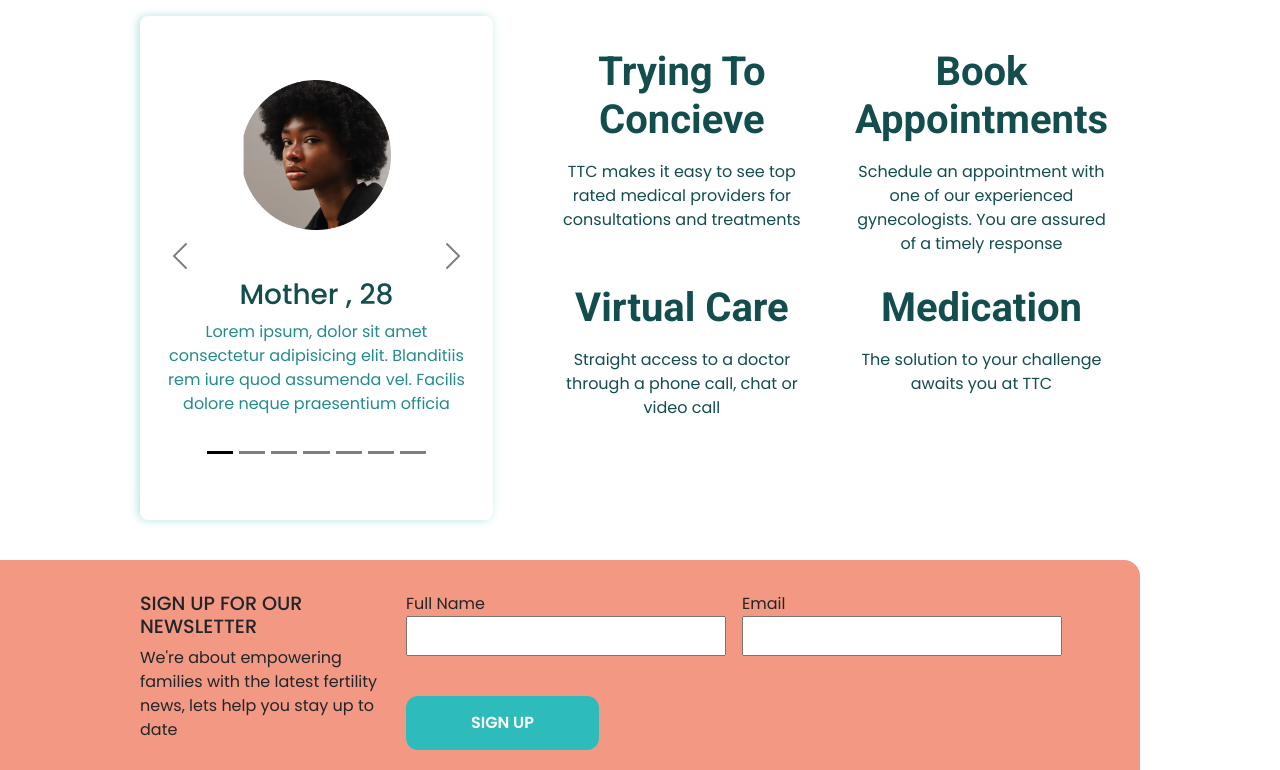
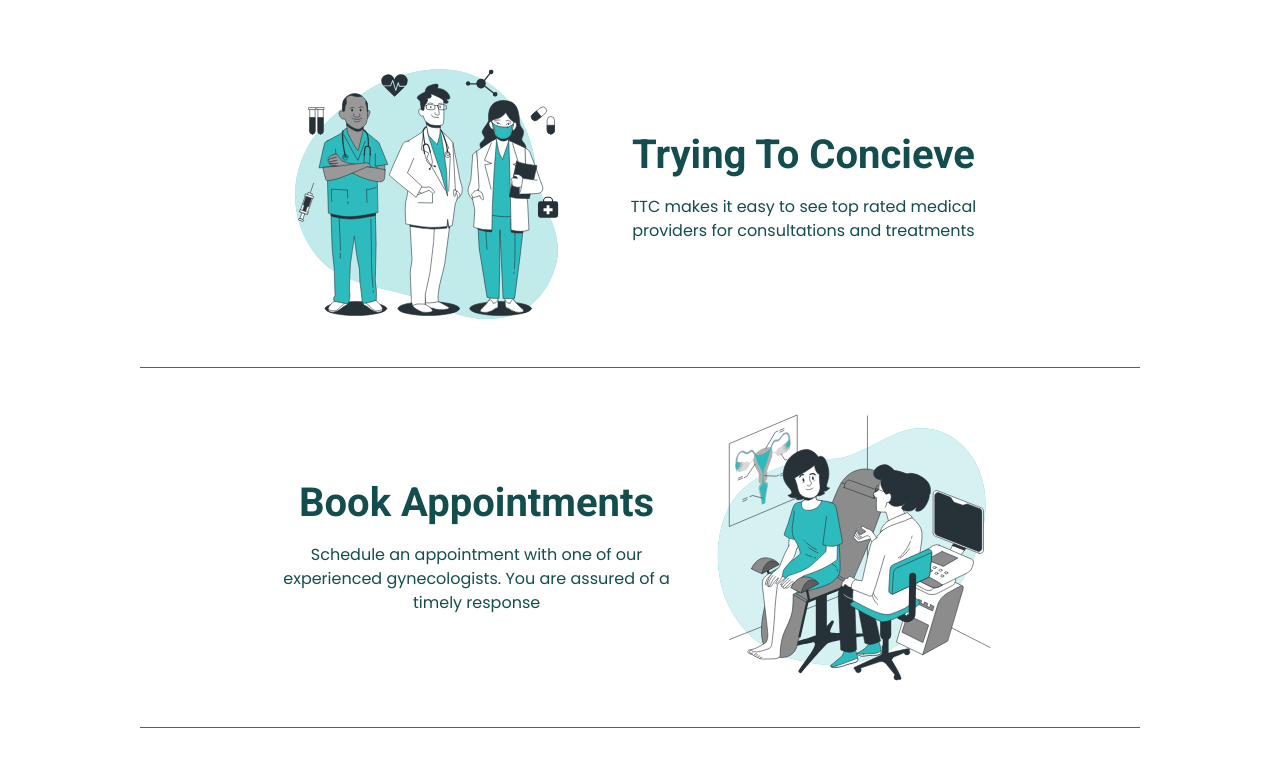
Before and after one commit to DavOlufuwa/ttc-app, a React (Vite) app: page / in a window 1280 px wide. Shown: the part 760-1530 px from the top of the page. Built offline with nearby package versions, Linux system fonts and the light colour scheme; a web font is replaced by a local one.

Commit message:
updated the main section

```diff
--- a/package.json
+++ b/package.json
@@ -15,7 +15,6 @@
     "react": "^18.2.0",
     "react-bootstrap": "^2.7.2",
     "react-dom": "^18.2.0",
-    "react-multi-carousel": "^2.8.2",
     "react-router-dom": "^6.8.2",
     "sass": "^1.58.3",
     "yarn": "^1.22.19"
--- a/src/components/Home/Home.jsx
+++ b/src/components/Home/Home.jsx
@@ -1,18 +1,38 @@
 import React from 'react'
 import './Home.scss'
 import { Carousel} from 'react-bootstrap'
+import { Carousel as ca} from 'react-multi-carousel'
+import "react-multi-carousel/lib/styles.css"
 import { slideImages } from '../../data/slideImages'
 import { testimonials , longTalks } from '../../data/testimonial'
 import Logo from '../../assets/logo/logo.png'
 import { NavLink , Link} from 'react-router-dom'
 import { Icon } from '@iconify/react'
-import Pregnancy  from '../../assets/Pregnancy-illustrations/pregnancy-test.svg'
 import HappyBaby  from '../../assets/Pregnancy-illustrations/happyBaby.svg'
 
 const Home = () => {
 
   const func = ({isActive}) => isActive ? "nav-link active-link" : " nav-link"
 
+  const responsive = {
+    superLargeDesktop: {
+      // the naming can be any, depends on you.
+      breakpoint: { max: 4000, min: 3000 },
+      items: 5
+    },
+    desktop: {
+      breakpoint: { max: 3000, min: 1024 },
+      items: 3
+    },
+    tablet: {
+      breakpoint: { max: 1024, min: 464 },
+      items: 2
+    },
+    mobile: {
+      breakpoint: { max: 464, min: 0 },
+      items: 1
+    }
+  };
   return (
     <div className='landing-page'>
       <header>
@@ -61,6 +81,22 @@ const Home = () => {
         </section>
       <main>
           <section className="section-one">
+              {
+                longTalks.map((talk, idx)=>(
+                  <div className="block" key={idx}>
+                    <div>
+                      <img src={talk.supportImage} />
+                    </div>
+                    <div>
+                      <h1>{talk.title}</h1>
+                      <p>{talk.content}</p>
+                    </div>
+                  </div>
+                ))
+              }
+          </section>
+      </main>
+      <section className="testimony">
         <Carousel
           variant='dark'
           className=''
@@ -87,20 +123,6 @@ const Home = () => {
           }
         </Carousel>
       </section>
-          <section className="section-two">
-              <div className="illustration">
-                <img src={Pregnancy} alt="" />
-              </div>
-              {
-                longTalks.map((talk, idx)=>(
-                  <div className="block" key={idx}>
-                    <h1>{talk.title}</h1>
-                    <p>{talk.content}</p>
-                  </div>
-                ))
-              }
-          </section>
-      </main>
       <section className='newsletter'>
         <div className='heading'>
           <h3>SIGN UP FOR OUR NEWSLETTER</h3>
--- a/src/components/Home/Home.scss
+++ b/src/components/Home/Home.scss
@@ -97,50 +97,48 @@
     }
     main{
         // background-color: $header-bg;
-        min-height: 93vh;
-        display: grid;
+        display: flex;
+        flex-direction: column;
         gap: 2rem;
         padding: 2.5rem 2rem;
-        overflow:hidden;
 
+        // .section-one{
+        //     box-shadow: $card-shadow;
+        //     border-radius: 8px;
+        //     padding: 1rem;
+        //     color: #134D4E;
+        //     .carousel-block{
+        //             padding-bottom: 3rem;
+        //         .img{
+        //             img{
+        //                 height: 150px;
+        //                 width: 150px;
+        //                 margin: 3rem auto;
+        //             }
+        //         }
+        //         .content{
+        //             text-align: center;
+        //             p{
+        //                 color:#248b8d;
+        //             }
+        //         }
+        //     }
+        // }
         .section-one{
-            box-shadow: $card-shadow;
-            border-radius: 8px;
-            padding: 1rem;
-            color: #134D4E;
-            .carousel-block{
-                    padding-bottom: 3rem;
-                .img{
-                    img{
-                        height: 150px;
-                        width: 150px;
-                        margin: 3rem auto;
-                    }
-                }
-                .content{
-                    text-align: center;
-                    p{
-                        color:#248b8d;
-                    }
-                }
-            }
-        }
-        .section-two{
-            display: grid;
-            grid-template-columns: repeat(1, 1fr);
-            gap: 1rem;
-            position: relative;
-            width: 100%;
-
-            padding: 1rem 1rem 2rem;
-
             .block{
+                display:flex;
+                flex-direction: column;
+                gap:2rem;
                 font-family: $Roboto-font;
                 padding: 2rem 1rem;
-
                 color: #134D4E;
                 text-align: center;
                 border-bottom: 1px solid #1E7A7B;
+                div{
+                    // &:first-of-type{
+
+                    // }
+                    &:last-of-type{
                         h1{
                             font-weight: 700;
                             text-transform: capitalize;
@@ -151,50 +149,29 @@
                             min-width: 250px;
                             max-width: 400px;
                             margin: 0 auto;
-
+                        }
+                    }
                 }
             }
         }
     }
     .newsletter{
-        display: grid;
-        grid-template-columns: 25%  auto;
-        gap: 1rem;
-        background-color: #f29883;
-        margin-right: 8.75rem;
-        border-top-right-radius: 1rem;
-        border-bottom-right-radius: 1rem;
-        padding: 2rem 0 2rem 8.75rem;
+        background-color: #F29883;
+        padding:2rem;
 
         .heading{
-            column-width: 50px;
-            display: flex;
-            flex-direction: column;
-            h3{
-                font-size: 1.2rem;
-            }
-            // p{
-
-            // }
+            text-align: center;
         }
         form{
-            display: flex;
+            display:flex;
+            flex-direction:column;
             gap: 1rem;
-            align-items: flex-start;
-            flex-wrap: wrap;
-
             .form-box{
-                display: flex;
+                display:flex;
                 flex-direction: column;
-            }
-            .form-btn{
-                align-self: flex-start;
-                margin-top: 1rem;
+                gap:.25rem;
             }
         }
-
-
-
     }
     footer{
         display:grid;
@@ -259,21 +236,105 @@
     }
 }
 
-@media screen and (min-width:650px){
+@media screen and (min-width:500px){
     .landing-page{
         main{
-            min-height:unset;
-            .section-two{
-                grid-template-columns: repeat(2, 1fr);
-                align-items: center;
-                row-gap: 1rem;
-                .illustration{
-                    display: none;
+            padding: 2rem 4rem;
+            .section-one{
+                .block{
+                    div{
+                        &:first-of-type{
+                            img{
+                                max-width:300px;
+                                margin:0 auto;
                             }
+                        }
+                    }
+                }
+            }
+        }
+        .newsletter{
+            padding:2rem 3rem;
+            form{
+                padding:2rem;
+            }
+        }
+    }
+}
+@media screen and (min-width:700px){
+    .landing-page{
+        main{
+            padding: 2rem 4rem;
+            .section-one{
                 .block{
-                    padding: 1rem;
-                    align-self: flex-end;
-                    height: 220px;
+                    flex-direction:row;
+                    justify-content: space-between;
+                    align-items:center;
+                    &:nth-of-type(even){
+                        flex-direction:row-reverse;
+                    }
+                    div{
+                        &:first-of-type{
+                            img{
+                                max-width:unset;
+                                display:block;
+                                min-width:250px;
+                            }
+                        }
+                    }
+                }
+            }
+        }
+        .newsletter{
+            padding:2rem 3rem;
+            form{
+                padding:2rem;
+                display: grid;
+                grid-template-columns: repeat(2 ,1fr);
+                .form-btn{
+                    display: flex;
+                    grid-column: 1 / span 2;
+                    justify-content:center;
+                }
+            }
+        }
+    }
+}
+@media screen and (min-width:900px){
+    .landing-page{
+        main{
+            padding: 2rem 8.75rem;
+            .section-one{
+                .block{
+                    flex-direction:row;
+                    justify-content: space-between;
+                    align-items:center;
+                    padding:2rem 8.75rem;
+                    &:nth-of-type(even){
+                        flex-direction:row-reverse;
+                    }
+                    div{
+                        &:first-of-type{
+                            img{
+                                display:block;
+                                min-width:250px;
+                            }
+                        }
+                    }
+                }
+            }
+        }
+        .newsletter{
+            padding:2rem 3rem;
+            form{
+                padding:2rem;
+                display: grid;
+                grid-template-columns: repeat(3 ,1fr);
+                .form-btn{
+                    display: flex;
+                    grid-column: unset;
+                    justify-content:center;
+                    align-items:flex-end;
                 }
             }
         }
@@ -282,16 +343,23 @@
 
 @media screen and (min-width:1200px){
     .landing-page{
-        // .slide-section{
-        //     padding: 0 8.75rem;
-        // }
-        main{
-            padding: 2.5rem 8.75rem;
-            grid-template-columns: repeat(2, 1fr);
-            .section-two{
-                grid-template-columns: repeat(2, 1fr);
-                .block{
-                    border: none;
+        .newsletter{
+            gap:1rem;
+            .heading{
+                padding:0;
+            }
+            margin-right: 8rem;
+            border-top-right-radius: 1rem;
+            border-bottom-right-radius: 1rem;
+            padding: 2rem  0 2rem 8.75rem;
+            display:grid;
+            grid-template-columns: 300px auto;
+            margin-right:8.75rem;
+            form{
+                padding: 0;
+                align-items: center;
+                .form-btn{
+                    align-items:center;
                 }
             }
         }
@@ -300,9 +368,7 @@
 
 @media screen and (max-width:1100px){
     .landing-page{
-        .newsletter{
-            padding-left: 2rem;
-        }
+
         footer{
             .section-one{
                 padding: 4rem 4rem 4rem 4rem;
--- a/src/data/testimonial.js
+++ b/src/data/testimonial.js
@@ -39,18 +39,22 @@ export const testimonials = [
 export const longTalks=[
     {
         title : "Trying to concieve",
-        content: "TTC makes it easy to see top rated medical providers for consultations and treatments"
+        content: "TTC makes it easy to see top rated medical providers for consultations and treatments",
+        supportImage:"./src/assets/Pregnancy-illustrations/doctors-list.svg"
     },
     {
         title: "Book Appointments",
-        content: "Schedule an appointment with one of our experienced gynecologists. You are assured of a timely response"
+        content: "Schedule an appointment with one of our experienced gynecologists. You are assured of a timely response",
+        supportImage:"./src/assets/Pregnancy-illustrations/gynecologists.svg"
     },
     {
         title: "Virtual Care",
-        content: "Straight access to a doctor through a phone call, chat or video call"
+        content: "Straight access to a doctor through a phone call, chat or video call",
+        supportImage:"./src/assets/Pregnancy-illustrations/phone.svg"
     },
     {
         title: "Medication",
-        content: "The solution to your challenge awaits you at TTC"
+        content: "The solution to your challenge awaits you at TTC",
+        supportImage:"./src/assets/Pregnancy-illustrations/midwives.svg"
     }
 ]
```
Lines whose indentation alone changed are shown as unchanged.
